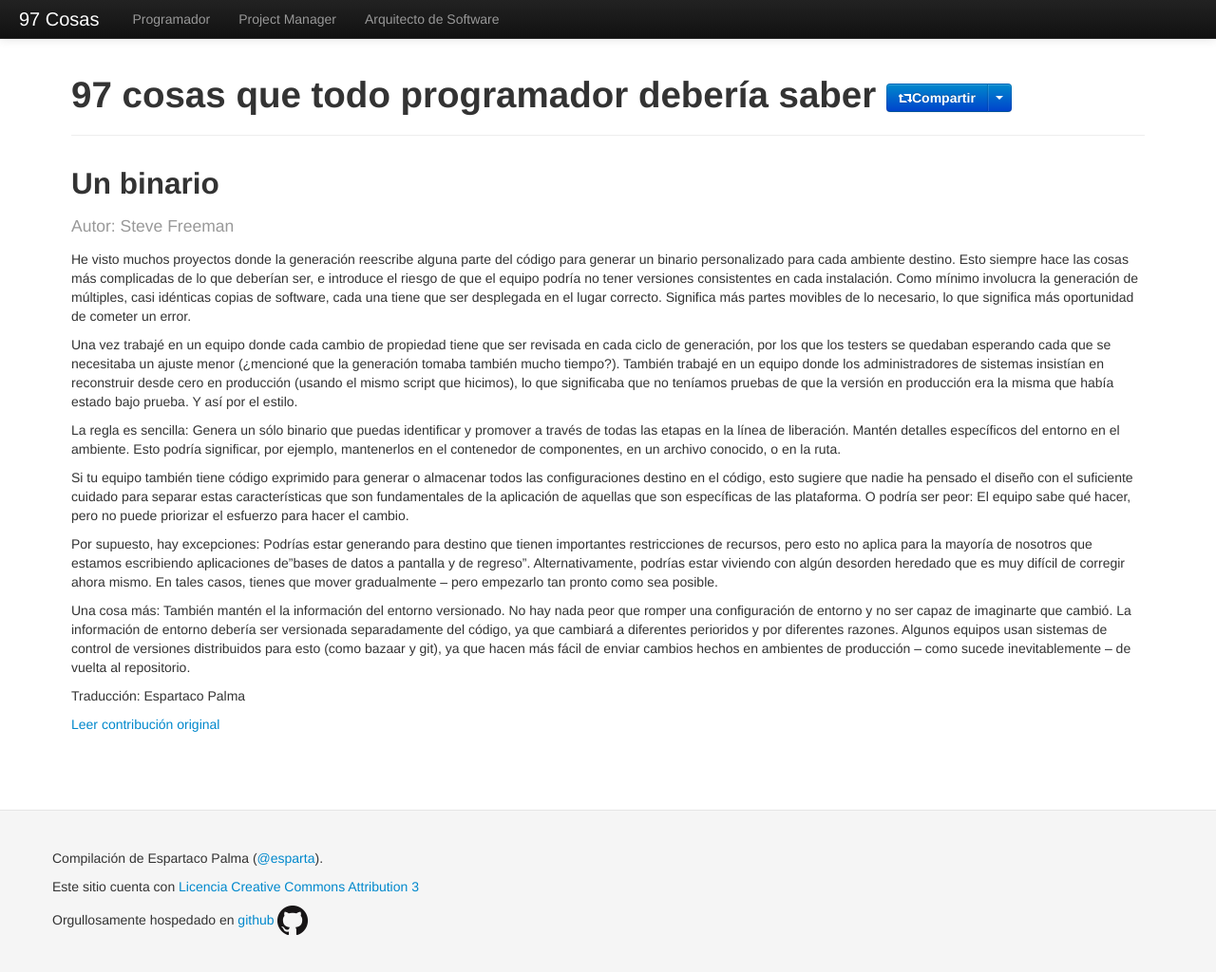
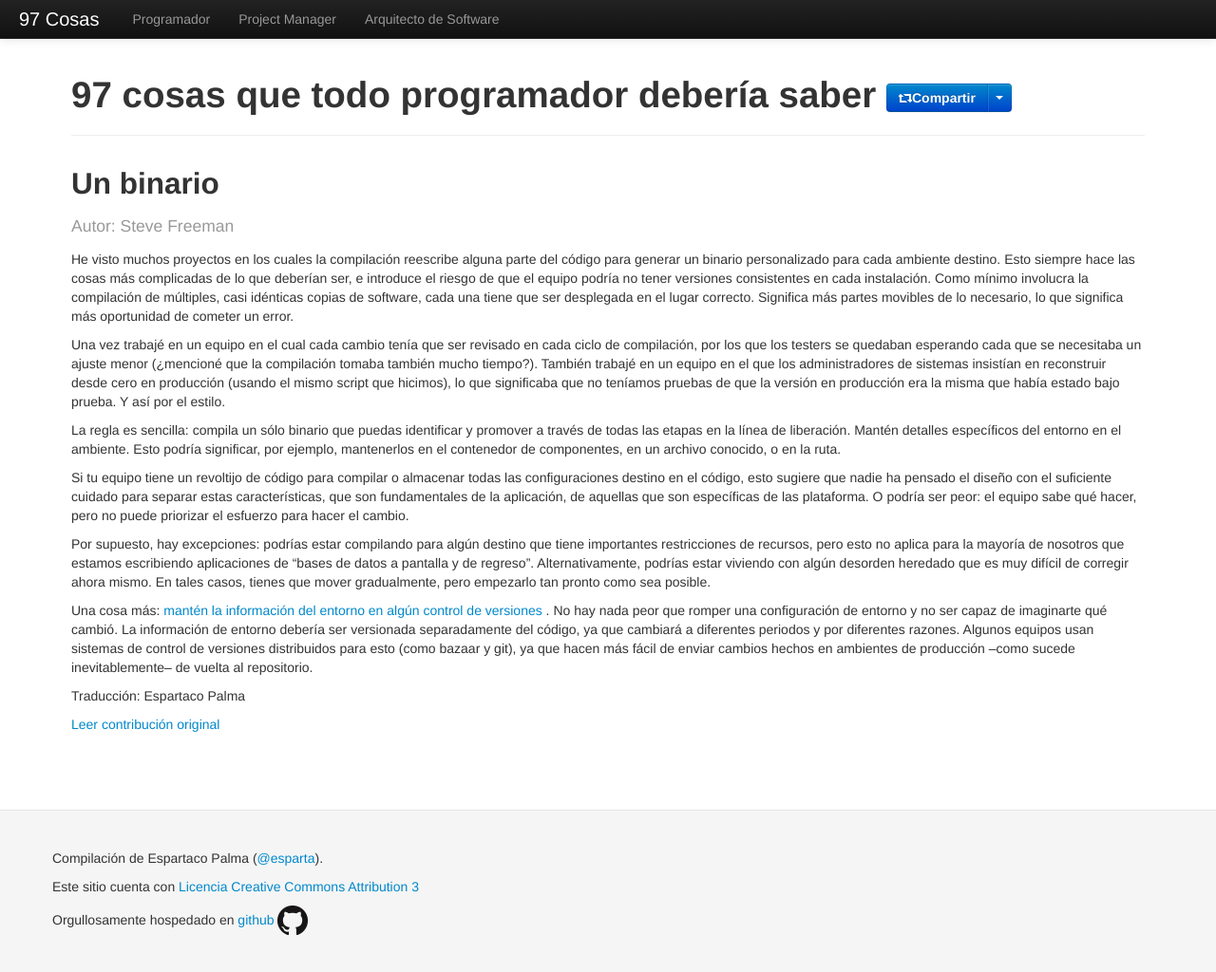
Before and after one commit to esparta/97cosas, a Jekyll site: the page built from programador/un-binario.md, in a window 1280 px wide and 1026 px high. Shown: the whole window at 95% size. Built offline with Jekyll 4.4.1, drawn with Linux system fonts in a browser that asks for light colours; comment, search, counter and statistics services are not loaded.

Commit message:
Spelling corrections on un-binario

```diff
--- a/programador/un-binario.md
+++ b/programador/un-binario.md
@@ -7,50 +7,53 @@ translator: Espartaco Palma
 original: http://programmer.97things.oreilly.com/wiki/index.php/One_Binary
 ---
 
-He visto muchos proyectos donde la generación reescribe alguna parte del
-código para generar un binario personalizado para cada ambiente destino.
-Esto siempre hace las cosas más complicadas de lo que deberían ser, e
-introduce el riesgo de que el equipo podría no tener versiones
-consistentes en cada instalación. Como mínimo involucra la generación de
-múltiples, casi idénticas copias de software, cada una tiene que ser
-desplegada en el lugar correcto. Significa más partes movibles de lo
-necesario, lo que significa más oportunidad de cometer un error.
+He visto muchos proyectos en los cuales la compilación reescribe alguna
+parte del código para generar un binario personalizado para cada
+ambiente destino. Esto siempre hace las cosas más complicadas de lo que
+deberían ser, e introduce el riesgo de que el equipo podría no tener
+versiones consistentes en cada instalación. Como mínimo involucra la
+compilación de múltiples, casi idénticas copias de software, cada una
+tiene que ser desplegada en el lugar correcto. Significa más partes
+movibles de lo necesario, lo que significa más oportunidad de cometer un
+error.
 
-Una vez trabajé en un equipo donde cada cambio de propiedad tiene que
-ser revisada en cada ciclo de generación, por los que los testers se
+Una vez trabajé en un equipo en el cual cada cambio tenía que ser
+revisado en cada ciclo de compilación, por los que los testers se
 quedaban esperando cada que se necesitaba un ajuste menor (¿mencioné que
-la generación tomaba también mucho tiempo?). También trabajé en un
-equipo donde los administradores de sistemas insistían en reconstruir
-desde cero en producción (usando el mismo script que hicimos), lo que
-significaba que no teníamos pruebas de que la versión en producción era
-la misma que había estado bajo prueba. Y así por el estilo.
+la compilación tomaba también mucho tiempo?). También trabajé en un
+equipo en el que los administradores de sistemas insistían en
+reconstruir desde cero en producción (usando el mismo script que
+hicimos), lo que significaba que no teníamos pruebas de que la versión
+en producción era la misma que había estado bajo prueba. Y así por el
+estilo.
 
-La regla es sencilla: Genera un sólo binario que puedas identificar y
+La regla es sencilla: compila un sólo binario que puedas identificar y
 promover a través de todas las etapas en la línea de liberación. Mantén
 detalles específicos del entorno en el ambiente. Esto podría significar,
 por ejemplo, mantenerlos en el contenedor de componentes, en un archivo
 conocido, o en la ruta.
 
-Si tu equipo también tiene código exprimido para generar o almacenar
-todos las configuraciones destino en el código, esto sugiere que nadie
+Si tu equipo tiene un revoltijo de código para compilar o almacenar
+todas las configuraciones destino en el código, esto sugiere que nadie
 ha pensado el diseño con el suficiente cuidado para separar estas
-características que son fundamentales de la aplicación de aquellas que
-son específicas de las plataforma. O podría ser peor: El equipo sabe qué
+características, que son fundamentales de la aplicación, de aquellas que
+son específicas de las plataforma. O podría ser peor: el equipo sabe qué
 hacer, pero no puede priorizar el esfuerzo para hacer el cambio.
 
-Por supuesto, hay excepciones: Podrías estar generando para destino que
-tienen importantes restricciones de recursos, pero esto no aplica para
-la mayoría de nosotros que estamos escribiendo aplicaciones de"bases de
-datos a pantalla y de regreso". Alternativamente, podrías estar viviendo
-con algún desorden heredado que es muy difícil de corregir ahora mismo.
-En tales casos, tienes que mover gradualmente -- pero empezarlo tan
-pronto como sea posible.
+Por supuesto, hay excepciones: podrías estar compilando para algún
+destino que tiene importantes restricciones de recursos, pero esto no
+aplica para la mayoría de nosotros que estamos escribiendo aplicaciones
+de “bases de datos a pantalla y de regreso”. Alternativamente, podrías
+estar viviendo con algún desorden heredado que es muy difícil de
+corregir ahora mismo. En tales casos, tienes que mover gradualmente,
+pero empezarlo tan pronto como sea posible.
 
-Una cosa más: También mantén el la información del entorno versionado.
-No hay nada peor que romper una configuración de entorno y no ser capaz
-de imaginarte que cambió. La información de entorno debería ser
-versionada separadamente del código, ya que cambiará a diferentes
-perioridos y por diferentes razones. Algunos equipos usan sistemas de
-control de versiones distribuidos para esto (como bazaar y git), ya que
-hacen más fácil de enviar cambios hechos en ambientes de producción --
-como sucede inevitablemente -- de vuelta al repositorio.
+Una cosa más: [mantén la información del entorno en algún control de
+versiones](pon-todo-bajo-control-de-versiones) . No hay nada peor que
+romper una configuración de entorno y no ser capaz de imaginarte qué
+cambió. La información de entorno debería ser versionada separadamente
+del código, ya que cambiará a diferentes periodos y por diferentes
+razones. Algunos equipos usan sistemas de control de versiones
+distribuidos para esto (como bazaar y git), ya que hacen más fácil de
+enviar cambios hechos en ambientes de producción –como sucede
+inevitablemente– de vuelta al repositorio.
```
